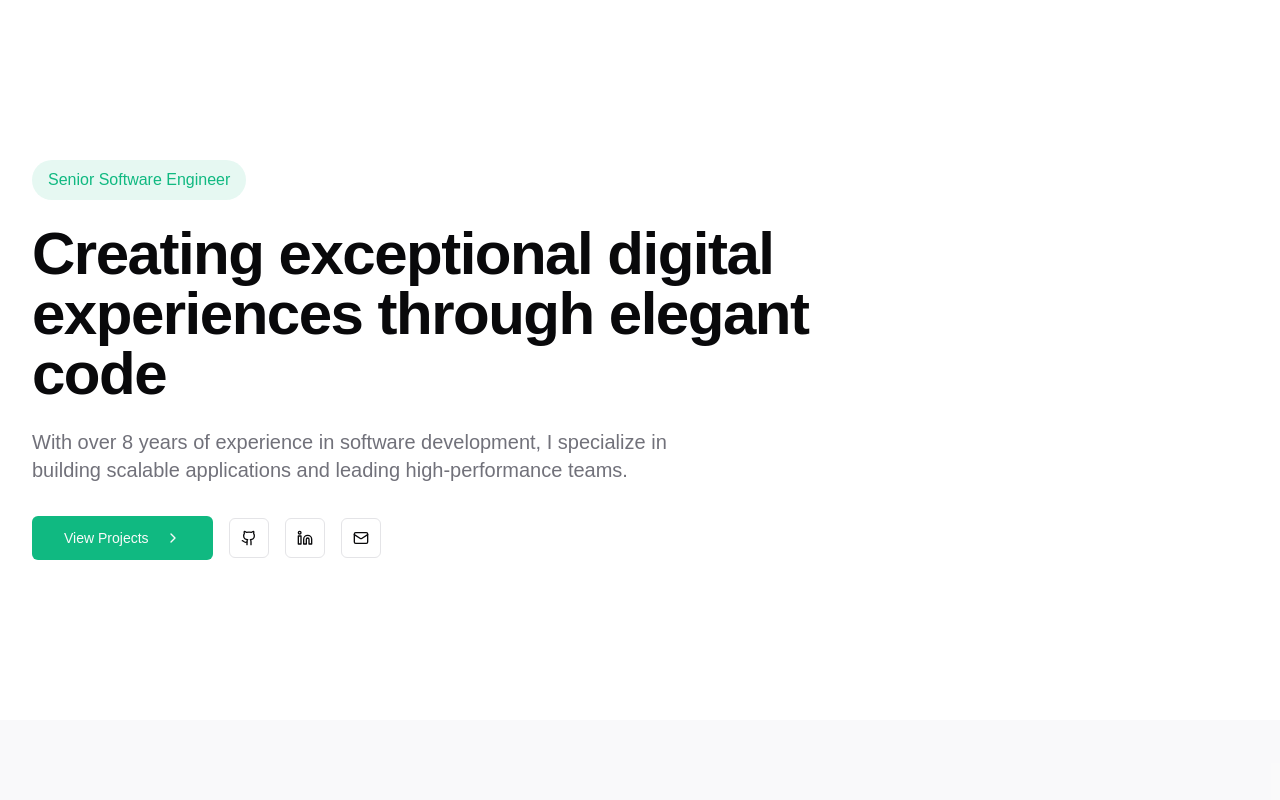
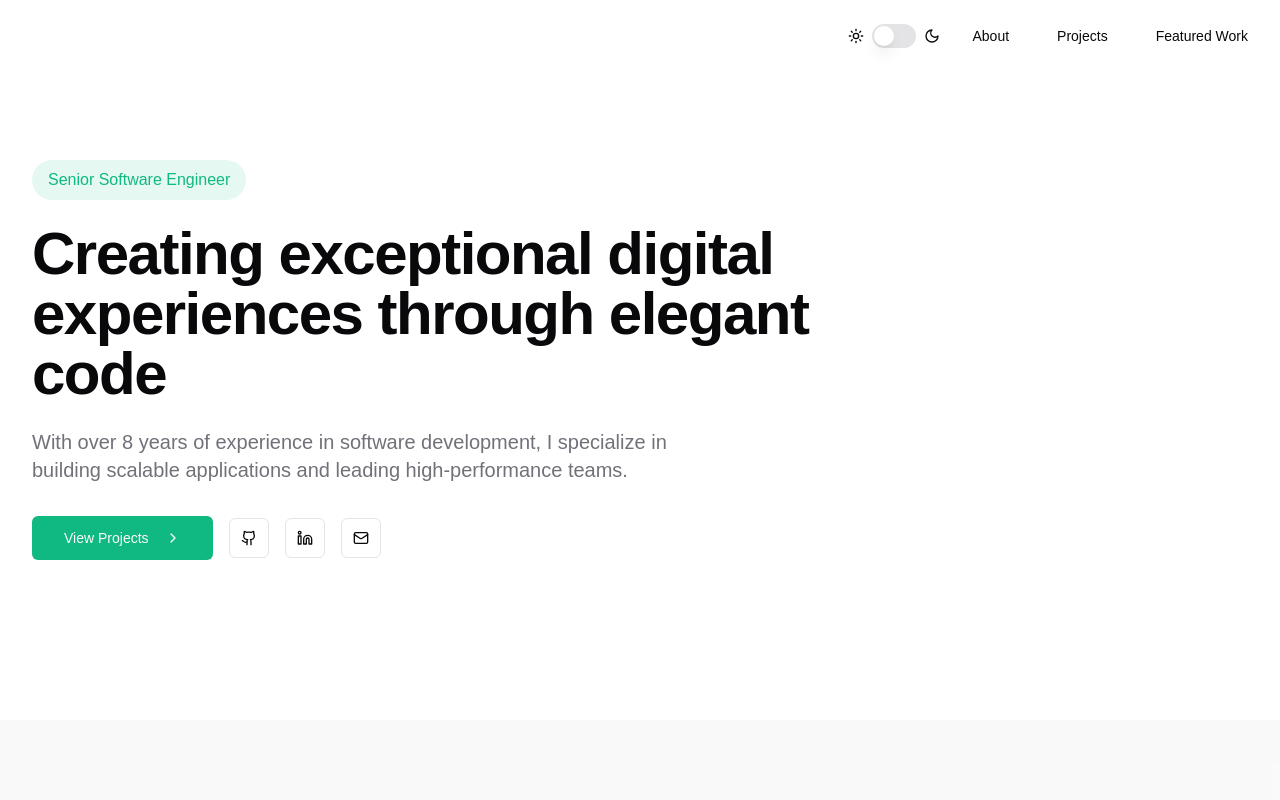
Before and after one commit to Azrra968/personal-journey-portfolio-75, a React (Vite) app: page / in a window 1280 px wide. Shown: the top 800 px of the page. Built offline with nearby package versions, Linux system fonts and the light colour scheme.

Commit message:
Add navigation links and dark mode switch
Implemented links to new pages in the main page and added a switch component to toggle dark mode functionality.
[skip gpt_engineer]

```diff
--- a/src/index.css
+++ b/src/index.css
@@ -24,6 +24,28 @@
     --input: 240 5.9% 90%;
     --ring: 240 5.9% 10%;
     --radius: 0.75rem;
+  }
+
+  .dark {
+    --background: 240 10% 3.9%;
+    --foreground: 0 0% 98%;
+    --card: 240 10% 3.9%;
+    --card-foreground: 0 0% 98%;
+    --popover: 240 10% 3.9%;
+    --popover-foreground: 0 0% 98%;
+    --primary: 0 0% 98%;
+    --primary-foreground: 240 5.9% 10%;
+    --secondary: 240 3.7% 15.9%;
+    --secondary-foreground: 0 0% 98%;
+    --muted: 240 3.7% 15.9%;
+    --muted-foreground: 240 5% 64.9%;
+    --accent: 240 3.7% 15.9%;
+    --accent-foreground: 0 0% 98%;
+    --destructive: 0 62.8% 30.6%;
+    --destructive-foreground: 0 0% 98%;
+    --border: 240 3.7% 15.9%;
+    --input: 240 3.7% 15.9%;
+    --ring: 240 4.9% 83.9%;
   }
 }
 
--- a/src/pages/Index.tsx
+++ b/src/pages/Index.tsx
@@ -1,10 +1,54 @@
 import { motion } from "framer-motion";
-import { ChevronRight, Github, Linkedin, Mail } from "lucide-react";
+import { ChevronRight, Github, Linkedin, Mail, Moon, Sun } from "lucide-react";
 import { Button } from "@/components/ui/button";
+import { Link } from "react-router-dom";
+import { Switch } from "@/components/ui/switch";
+import { useState, useEffect } from "react";
 
 const Index = () => {
+  const [isDarkMode, setIsDarkMode] = useState(false);
+
+  useEffect(() => {
+    // Check if user previously enabled dark mode
+    const isDark = localStorage.getItem("darkMode") === "true";
+    setIsDarkMode(isDark);
+    if (isDark) {
+      document.documentElement.classList.add("dark");
+    }
+  }, []);
+
+  const toggleDarkMode = () => {
+    setIsDarkMode(!isDarkMode);
+    document.documentElement.classList.toggle("dark");
+    localStorage.setItem("darkMode", (!isDarkMode).toString());
+  };
+
   return (
     <div className="min-h-screen">
+      {/* Navigation and Dark Mode Switch */}
+      <div className="fixed top-4 right-4 flex items-center gap-4 z-50">
+        <div className="flex items-center gap-2">
+          <Sun className="h-4 w-4" />
+          <Switch
+            checked={isDarkMode}
+            onCheckedChange={toggleDarkMode}
+            aria-label="Toggle dark mode"
+          />
+          <Moon className="h-4 w-4" />
+        </div>
+        <nav className="flex items-center gap-4">
+          <Link to="/about">
+            <Button variant="ghost">About</Button>
+          </Link>
+          <Link to="/projects">
+            <Button variant="ghost">Projects</Button>
+          </Link>
+          <Link to="/featured-work">
+            <Button variant="ghost">Featured Work</Button>
+          </Link>
+        </nav>
+      </div>
+
       {/* Hero Section */}
       <section className="section-container min-h-[90vh] flex flex-col justify-center">
         <motion.div
```
